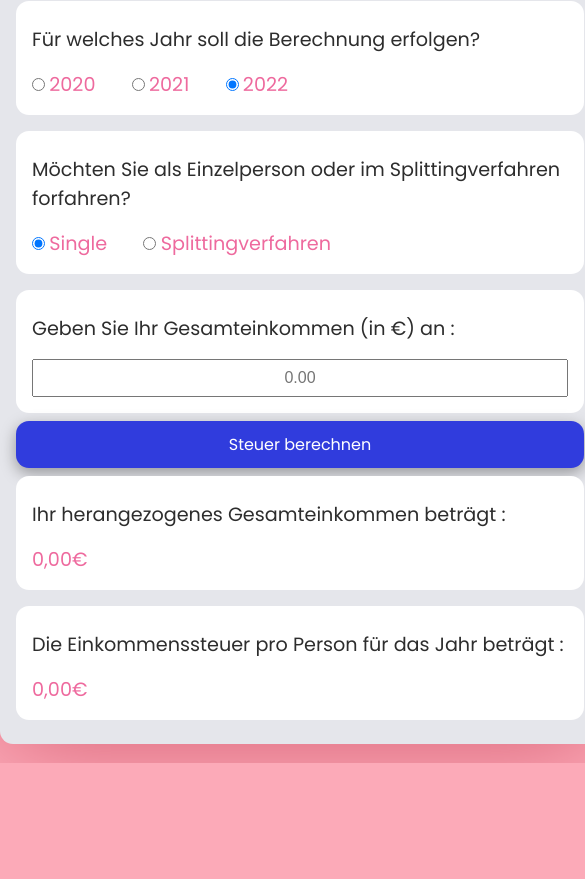
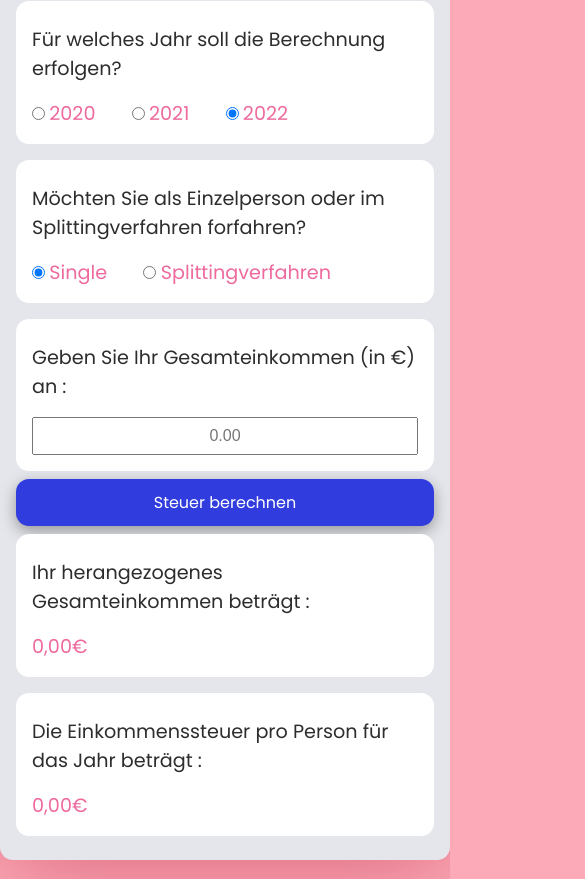
Before and after one commit to ngynngchn/Einkommenssteuerrechner-project, a plain HTML site: page index.html in a window 390 px wide. Shown: the part 94-973 px from the top of the page, 585 px wide, since content can reach past the window. Before the commit the page ends 857 px from the top, so only its background shows below. Drawn offline with Linux system fonts and the light colour scheme.

Commit message:
minor changes

```diff
--- a/assets/css/style.css
+++ b/assets/css/style.css
@@ -38,7 +38,7 @@ section {
 }
 
 form {
-	width: 600px;
+	width: clamp(450px, 600px, 60vw);
 	margin: 5vw auto;
 	background-color: #e5e6eb;
 	border-radius: 13px;
--- a/assets/js/main.js
+++ b/assets/js/main.js
@@ -127,7 +127,7 @@ function checkYear(income) {
 	}
 }
 
-//* onchange Funktion zum Einblenden und Ausblenden des Gesamteinkommens für Single/Paar
+//* onchange Funktion zum Einblenden und Ausblenden der Sections für Single/Paar
 function showCoupleSection() {
 	if (couple.checked) {
 		coupleSection.classList.add("active");
```
